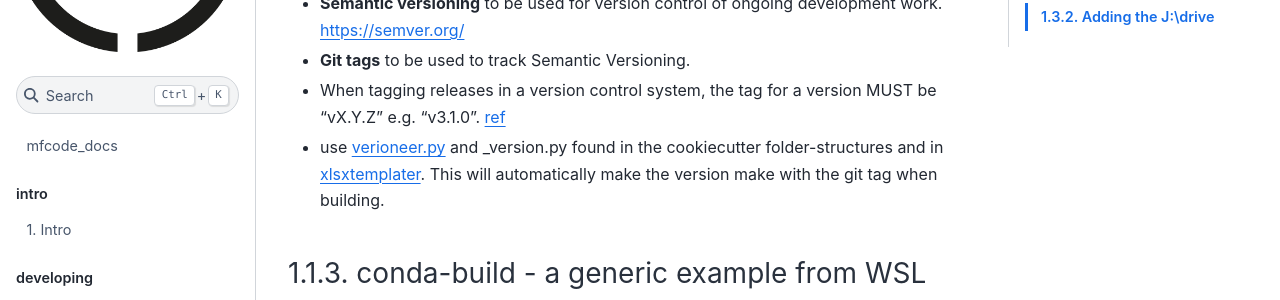
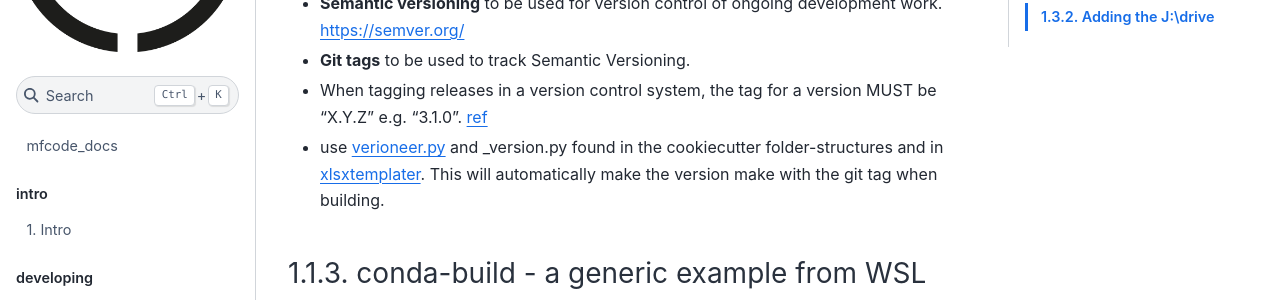
Before and after one commit to maxfordham/mxf-code-docs, a Jupyter Book: the page built from book/docs/packaging.md, in a window 1280 px wide and 900 px high, scrolled down 580 px. Shown: the part 180-480 px from the top of the window. Built offline with Jupyter Book 1.0.4 settings and Sphinx 7.4.7 and the Sphinx Book theme 1.1.4, drawn with Linux system fonts in a browser that asks for light colours; pages that are not in the unit, such as notebooks, are missing from menus.

Commit message:
removed leading 'v' from version control git tag

```diff
--- a/book/docs/packaging.md
+++ b/book/docs/packaging.md
@@ -21,7 +21,7 @@
 - __Semantic versioning__ to be used for version control of ongoing development work.
 [https://semver.org/](https://semver.org/)
 - __Git tags__ to be used to track Semantic Versioning.
-- When tagging releases in a version control system, the tag for a version MUST be "vX.Y.Z" e.g. "v3.1.0".
+- When tagging releases in a version control system, the tag for a version MUST be "X.Y.Z" e.g. "3.1.0".
 [ref](https://stackoverflow.com/questions/2006265/is-there-a-standard-naming-convention-for-git-tags)
 - use verioneer.py and _version.py found in the cookiecutter folder-structures and in [xlsxtemplater](https://github.com/gunstonej/xlsxtemplater). This will automatically make the version make with the git tag when building.
 
```
